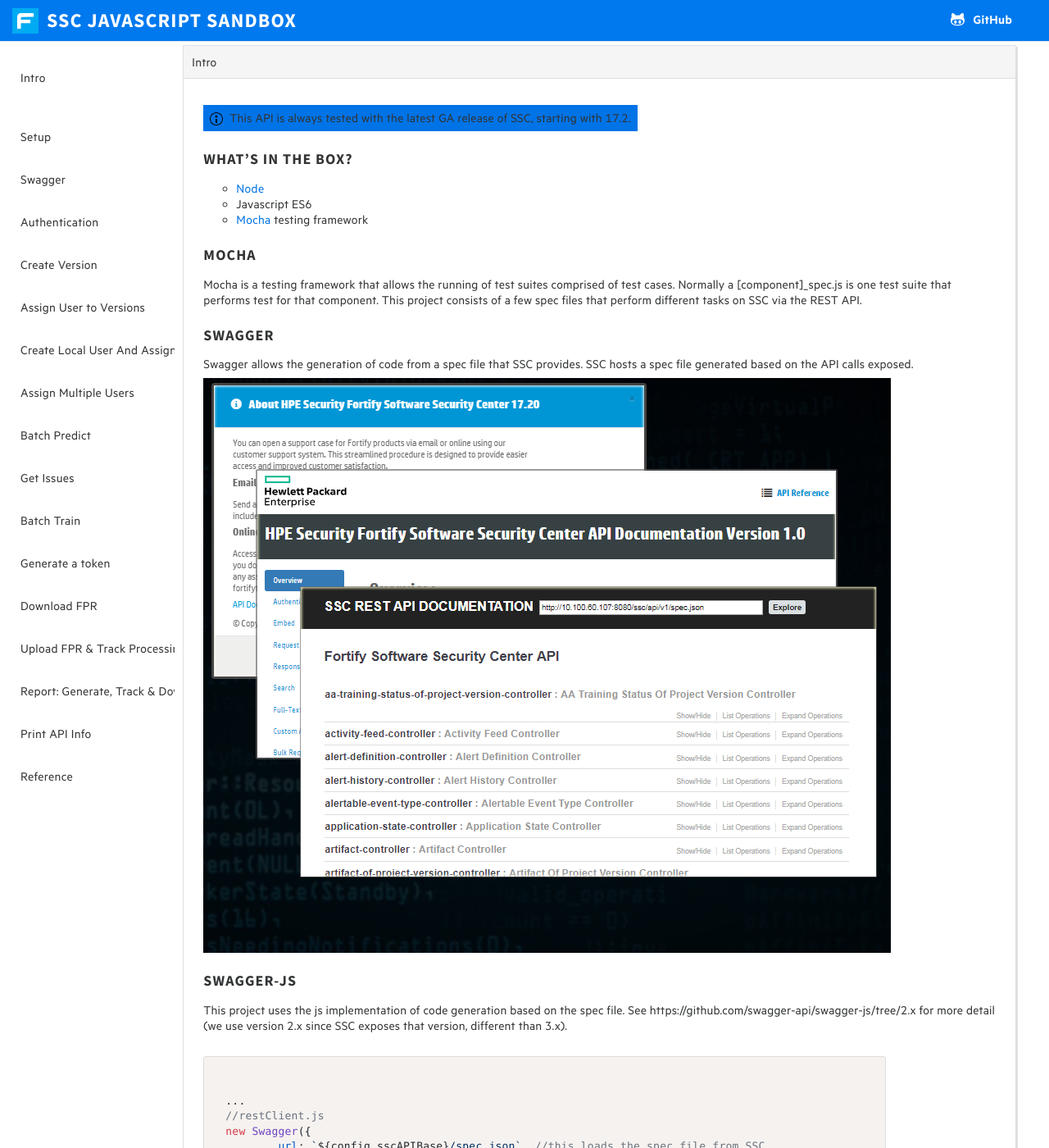
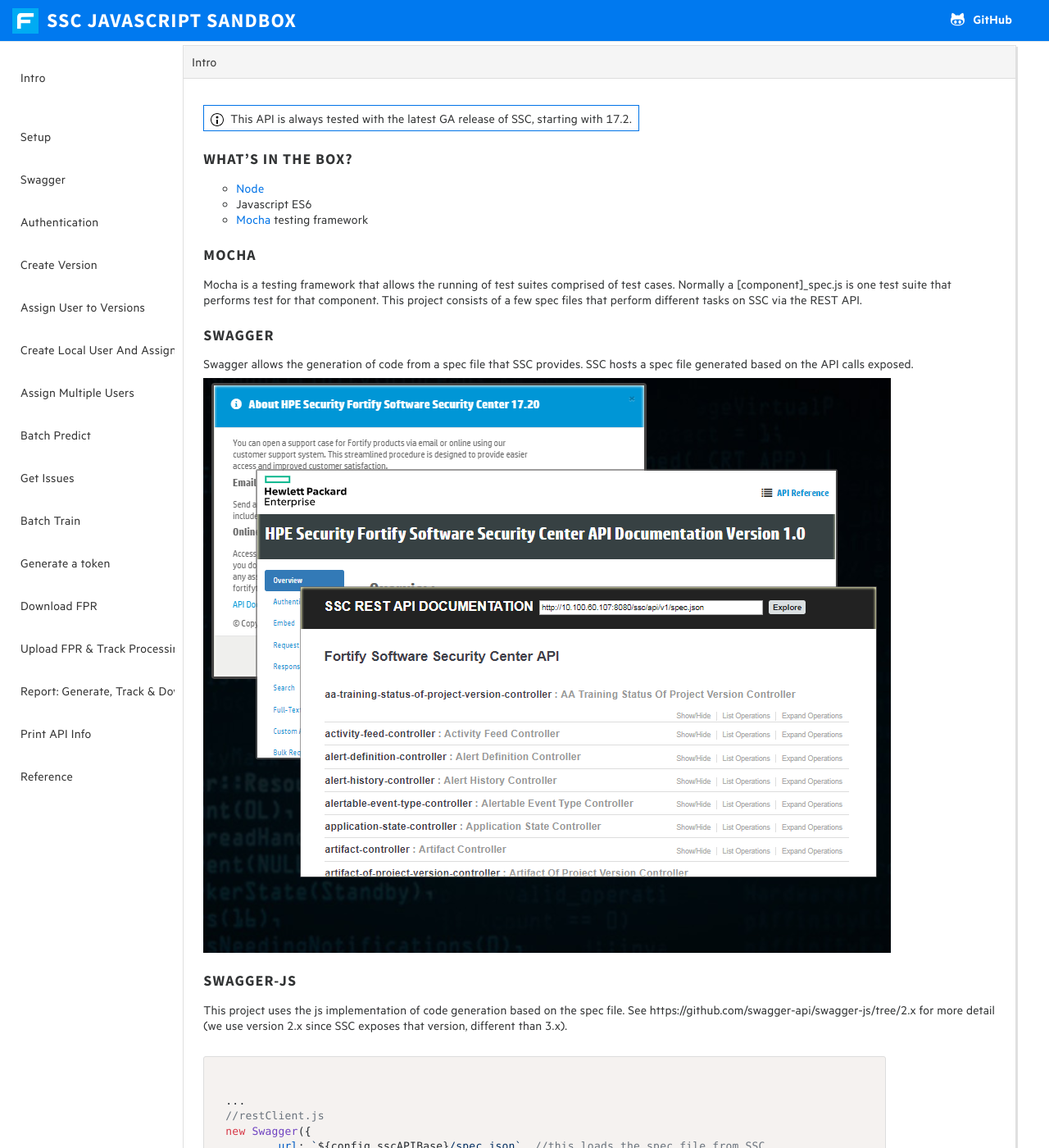
Before and after one commit to fortify/ssc-js-sandbox-docs, a Jekyll site: the page built from _posts/2017-08-03-intro.markdown, in a window 1280 px wide and 1400 px high. Shown: the whole window at 82% size. Built offline with Jekyll 4.4.1, drawn with Linux system fonts in a browser that asks for light colours; nearby versions of some CDN libraries; some web fonts are replaced; our own code applies the rules of GitHub Pages for plain Markdown files.

Commit message:
info box styling

```diff
--- a/_posts/2017-08-03-intro.markdown
+++ b/_posts/2017-08-03-intro.markdown
@@ -3,7 +3,7 @@ title:  "Intro"
 date:   2017-08-03 12:00:02 -0700
 ---
 
-<div class="alert alert-info alert-fit">
+<div class="alert alert-info alert-fit alert-bare">
 This API is always tested with the latest GA release of SSC, starting with 17.2.
 </div>
 
--- a/css/site.css
+++ b/css/site.css
@@ -28,6 +28,10 @@ nav .navbar-brand {
 }
 .alert.alert-fit {
   width: fit-content
+}
+.alert.alert-info.alert-bare {
+  background-color: transparent !important;
+  border: 1px solid #0073E7 !important;
 }
 .logo {
   width: 32px;
```
